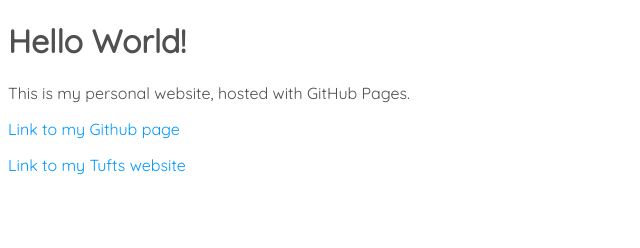
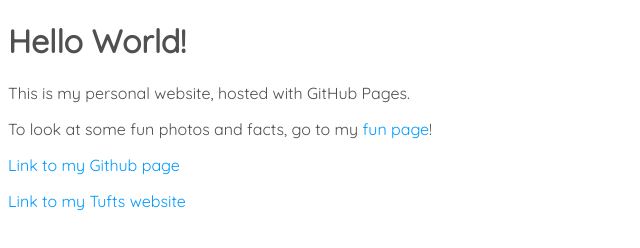
Before and after one commit to cchang18/cchang18.github.io, a plain HTML site: page index.html in a window 1280 px wide. Shown: the whole page, without its empty margins (0-640 px from the left). Drawn offline with Linux system fonts and the light colour scheme.

Commit message:
Update index.html

```diff
--- a/index.html
+++ b/index.html
@@ -16,6 +16,7 @@
   <h1>Hello World!</h1>
   <!-- The <p> tag starts a new paragraph (a new line!) -->
   <p>This is my personal website, hosted with GitHub Pages.</p>
+  <p>To look at some fun photos and facts, go to my <a href="fun.html">fun page</a>!</p>
   <!-- The <a href="..." tag will let you include a link on your website -->
   <p><a href="https://github.com/cchang18">Link to my Github page</a></p>
   <!-- Try updating these links to point to something related to you, like your Twitter, etc. -->
```
